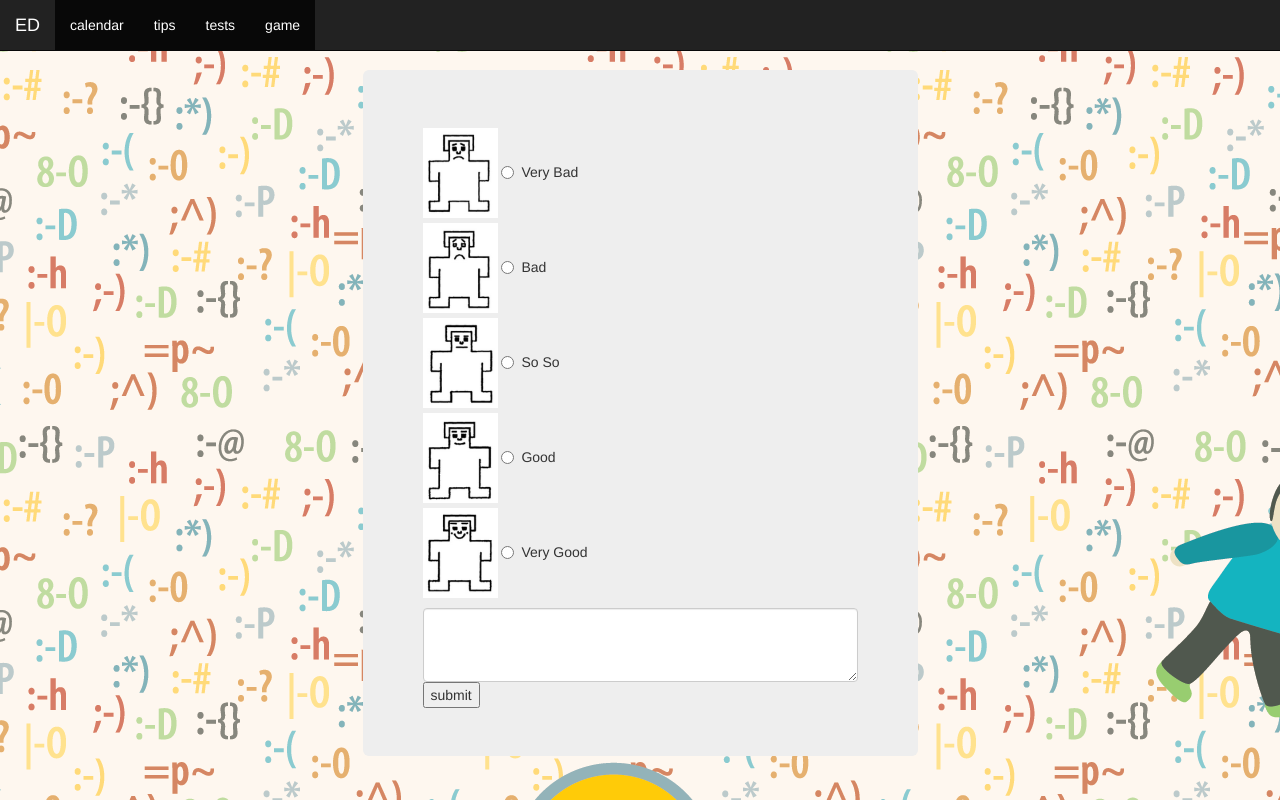
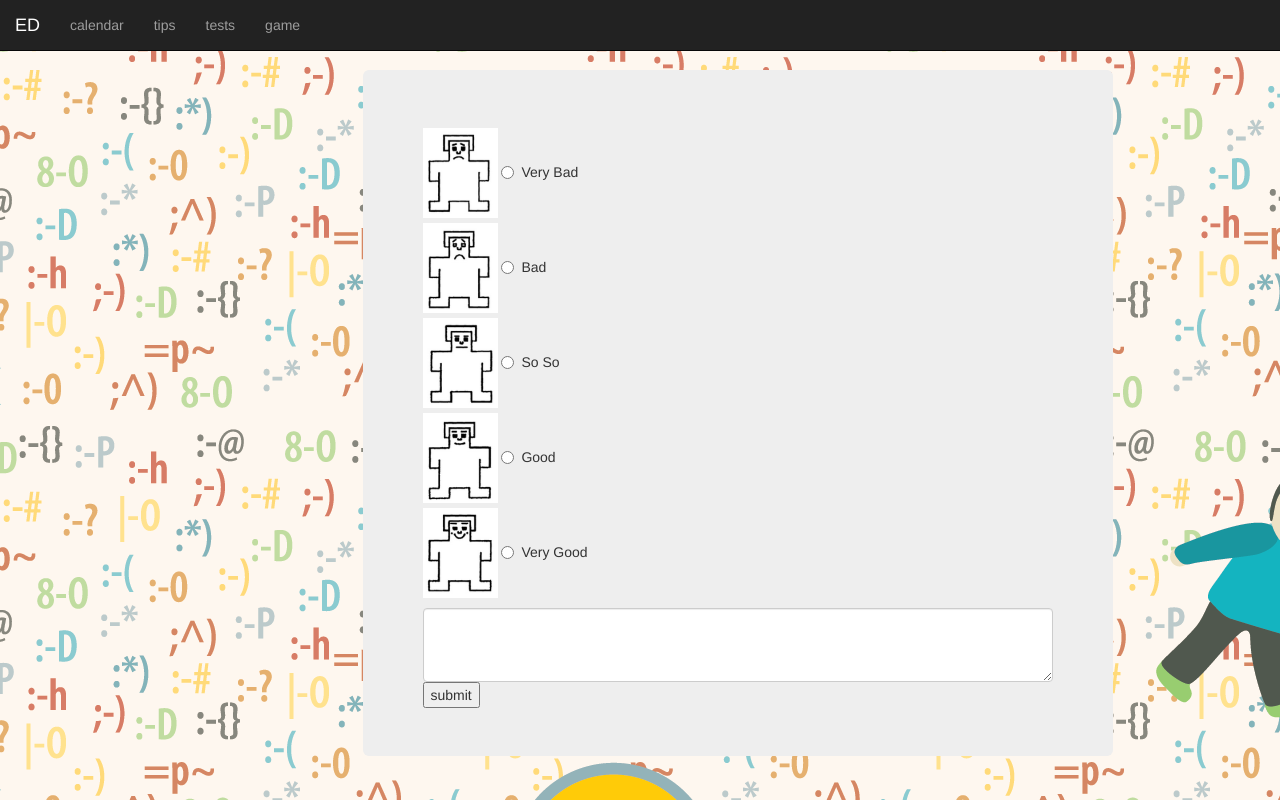
Before and after one commit to pinetree408/emotiondiary, a Flask app: page /calendar/create in a window 1280 px wide. Run offline with Flask 2, Linux system fonts and the light colour scheme; parts of the project's set-up code (start-up, migrations or seed data) failed here and were passed over; some libraries are stand-ins or nearby versions.

Commit message:
Fix nav bar active class & Update main content col size of grid

```diff
--- a/templates/layout.html
+++ b/templates/layout.html
@@ -25,10 +25,10 @@
         </div>
         <div class="collapse navbar-collapse" id="bs-example-navbar-collapse-1">
           <ul class="nav navbar-nav">
-            <li class="active"><a href="/calendar">calendar</a></li>
-            <li class="active"><a href="/tips">tips</a></li>
-            <li class="active"><a href="/tests">tests</a></li>
-            <li class="active"><a href="/game">game</a></li>
+            <li><a href="/calendar">calendar</a></li>
+            <li><a href="/tips">tips</a></li>
+            <li><a href="/tests">tests</a></li>
+            <li><a href="/game">game</a></li>
           </ul>
         </div>
       </div>
@@ -37,7 +37,7 @@
       <div class="row">
         <div class="col-md-3">
         </div>
-        <div class="col-md-6">
+        <div class="col-md-8">
           <div class="jumbotron">
             {% block body %}{% endblock %}
           </div>
```
